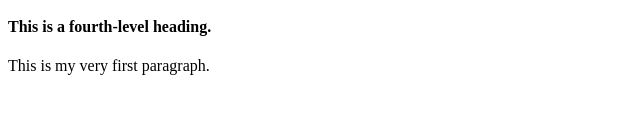
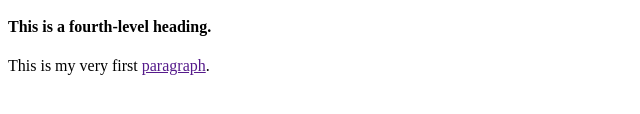
Before and after one commit to lane-bmc/iat339-demo-repository, a plain HTML site: page index.html in a window 1280 px wide. Shown: the part 152-266 px from the top of the page, 0-640 px from the left. Drawn offline with Linux system fonts and the light colour scheme.

Commit message:
Added an anchor tag to the "paragraph" in the <p> tag.

```diff
--- a/index.html
+++ b/index.html
@@ -10,6 +10,6 @@
 		<h3>this is the third heading</h3>
 		<h4>This is a fourth-level heading.</h4>
 
-		<p>This is my very first paragraph.</p>
+		<p>This is my very first <a href="">paragraph</a>.</p>
 	</body>
 </html>
```
